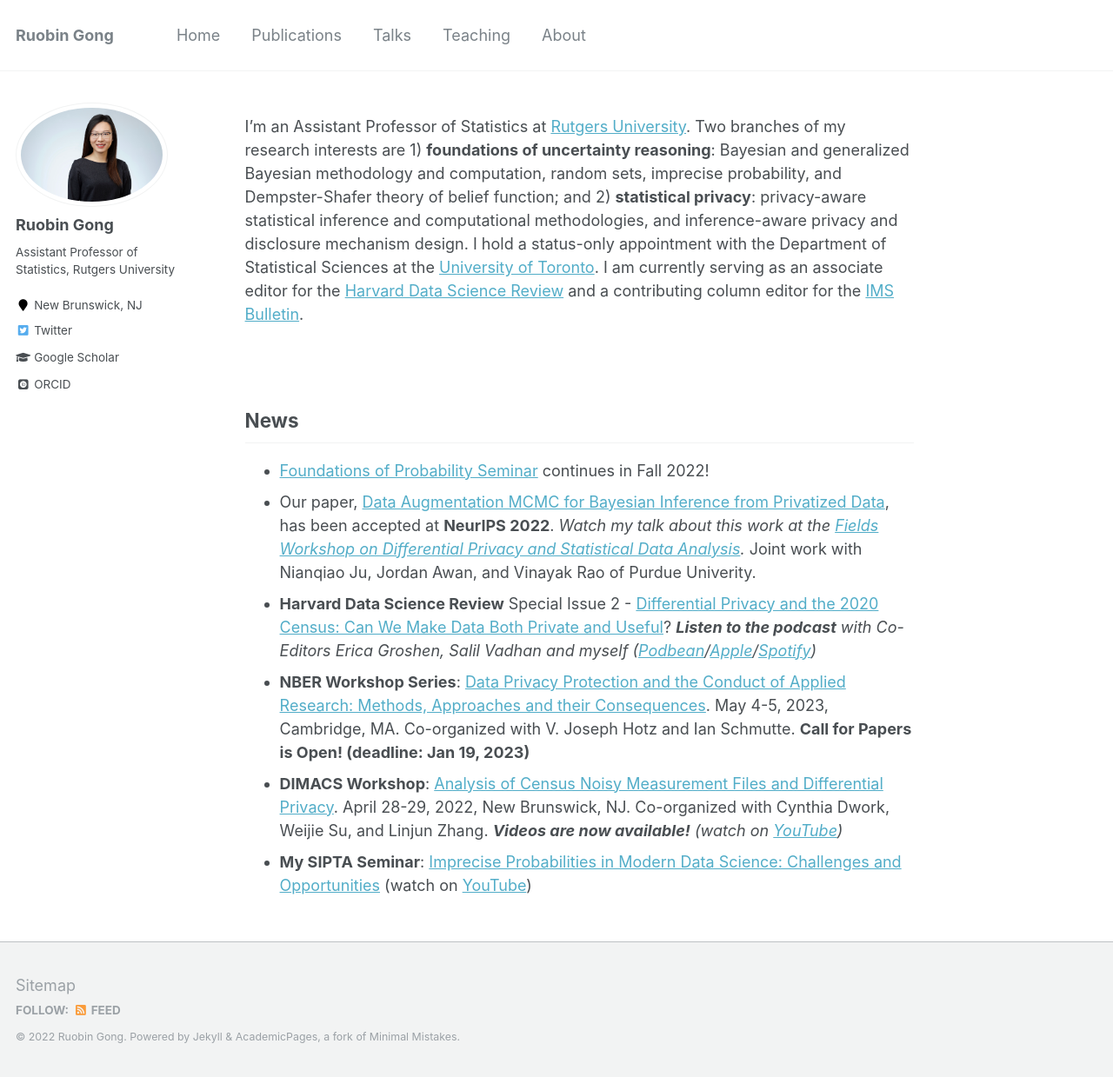
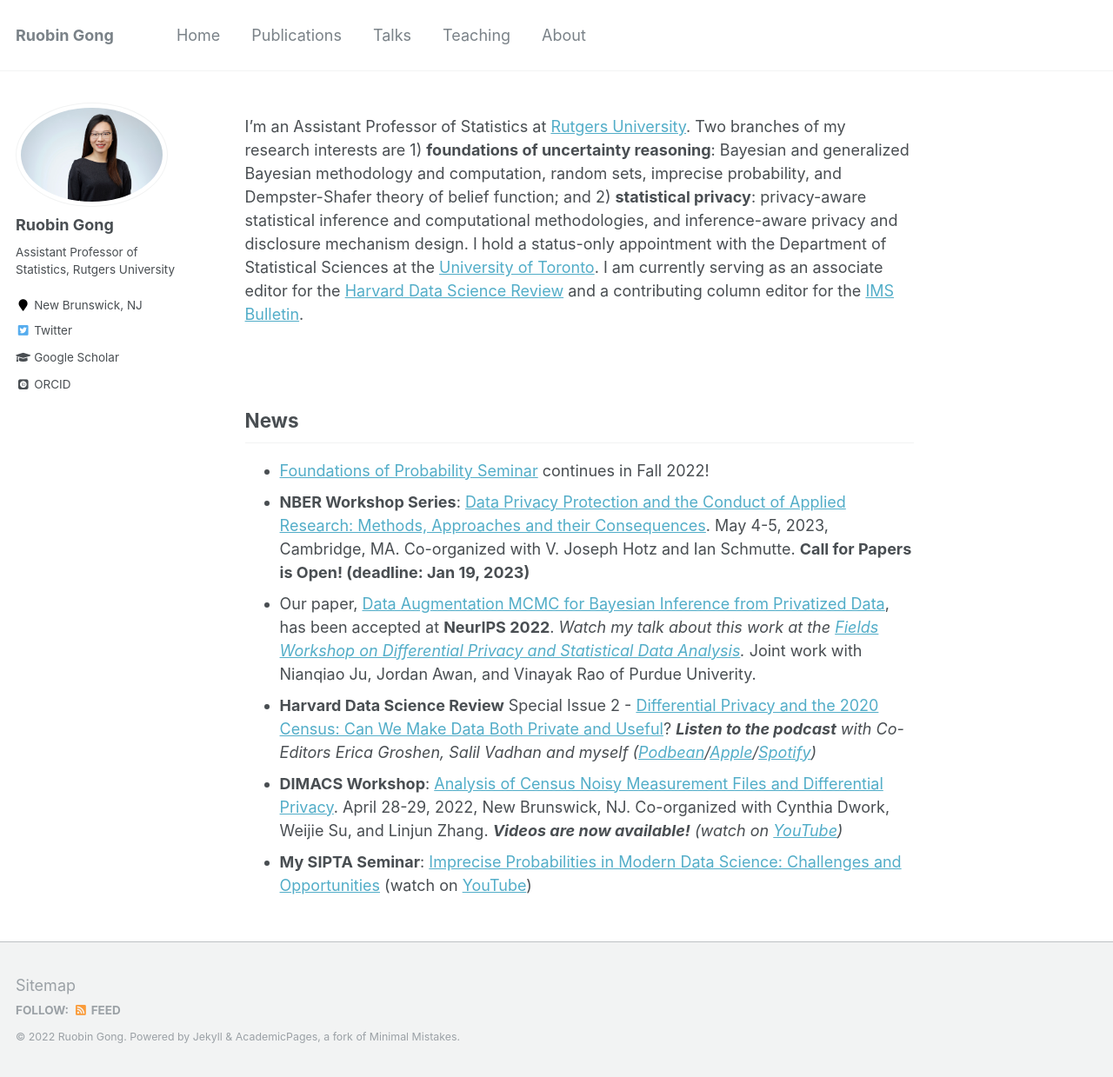
Before and after one commit to RuobinGong/RuobinGong.github.io, a Jekyll site: the page built from _pages/home.md, in a window 1280 px wide and 1239 px high. Shown: the whole window at 87% size. Built offline with Jekyll 4.4.1, drawn with Linux system fonts in a browser that asks for light colours; some web fonts are replaced.

```diff
--- a/_pages/home.md
+++ b/_pages/home.md
@@ -18,8 +18,8 @@ I'm an Assistant Professor of Statistics at [Rutgers University](https://www.sta
 
 
 * [Foundations of Probability Seminar](https://foundationsofprobabilityseminar.com) continues in Fall 2022!
+* **NBER Workshop Series**: [Data Privacy Protection and the Conduct of Applied Research: Methods, Approaches and their Consequences](https://www.nber.org/data-privacy-protection-and-conduct-applied-research-methods-approaches-and-their-consequences). May 4-5, 2023, Cambridge, MA. Co-organized with V. Joseph Hotz and Ian Schmutte. **Call for Papers is Open! (deadline: Jan 19, 2023)**
 * Our paper, [Data Augmentation MCMC for Bayesian Inference from Privatized Data](https://ruobingong.github.io/publication/2022-06-01-DAMCMC), has been accepted at **NeurIPS 2022**. _Watch my talk about this work at the [Fields Workshop on Differential Privacy and Statistical Data Analysis](http://www.fields.utoronto.ca/talks/Data-Augmentation-MCMC-Bayesian-Inference-Privatized-Data)._ Joint work with Nianqiao Ju, Jordan Awan, and Vinayak Rao of Purdue Univerity.
 * **Harvard Data Science Review** Special Issue 2 - [Differential Privacy and the 2020 Census: Can We Make Data Both Private and Useful](https://hdsr.mitpress.mit.edu/specialissue2)?  _**Listen to the podcast** with Co-Editors Erica Groshen, Salil Vadhan and myself ([Podbean](https://hdsr.podbean.com/e/differential-privacy-for-the-2020-us-census-can-we-make-data-both-private-and-useful-part-1/)/[Apple](https://podcasts.apple.com/us/podcast/differential-privacy-for-the-2020-u-s-census-can-we/id1558728983?i=1000571597321)/[Spotify](https://open.spotify.com/episode/4A9ahGLv5r58LJX8Alxg19))_
-* **NBER Workshop Series**: [Data Privacy Protection and the Conduct of Applied Research: Methods, Approaches and their Consequences](https://www.nber.org/data-privacy-protection-and-conduct-applied-research-methods-approaches-and-their-consequences). May 4-5, 2023, Cambridge, MA. Co-organized with V. Joseph Hotz and Ian Schmutte. **Call for Papers is Open! (deadline: Jan 19, 2023)**
 * **DIMACS Workshop**: [Analysis of Census Noisy Measurement Files and Differential Privacy](http://dimacs.rutgers.edu/events/details?eID=2038). April 28-29, 2022, New Brunswick, NJ. Co-organized with Cynthia Dwork, Weijie Su, and Linjun Zhang. _**Videos are now available!** (watch on [YouTube](https://www.youtube.com/playlist?list=PLKVCRT3MRed733-w2Lo2yvCAkac9zdIVj))_
 * **My SIPTA Seminar**: [Imprecise Probabilities in Modern Data Science: Challenges and Opportunities](https://sipta.org/events/sipta-seminars/) (watch on [YouTube](https://www.youtube.com/watch?v=rNVWyG-0XgA))
```
